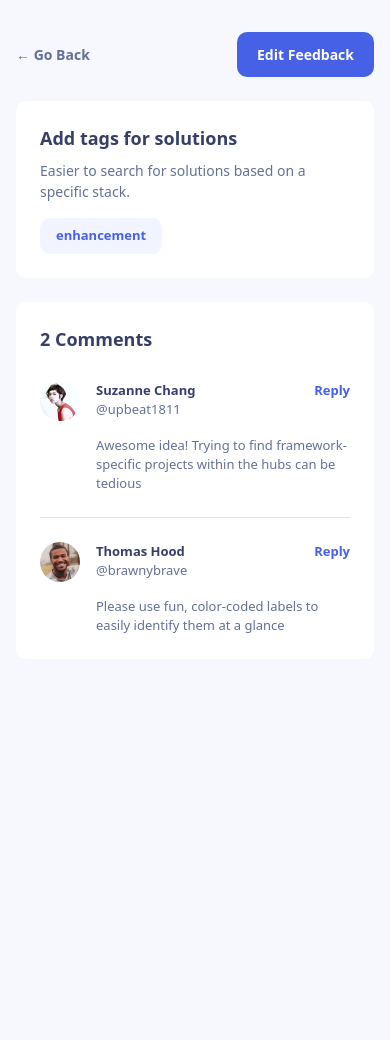
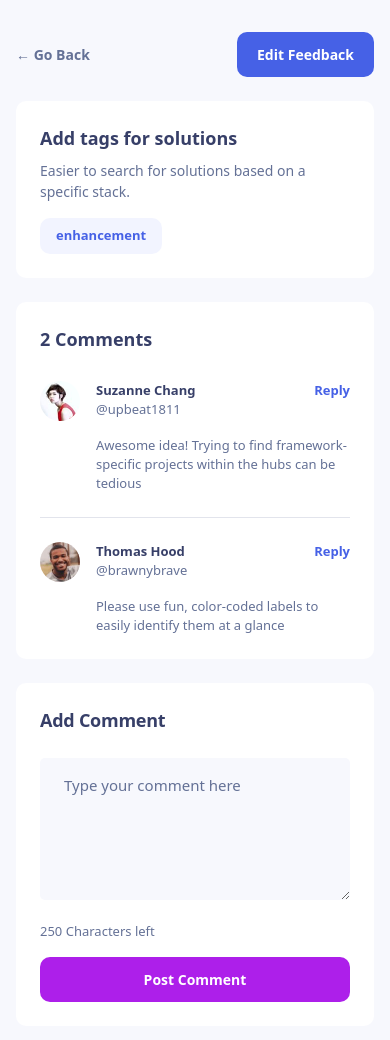
Before and after one commit to blordeus/product-feedback-app, a React (Vite) app: page /feedback/1 in a window 390 px wide. Shown: the top 1040 px of the page. Before the commit the page ends 844 px from the top, so only its background shows below. Built offline with nearby package versions, Linux system fonts and the light colour scheme.

Commit message:
feat: add comment form UI with live character count

```diff
--- /dev/null
+++ b/src/components/comments/AddCommentForm.jsx
@@ -0,0 +1,59 @@
+import { useState } from "react";
+
+const MAX_COMMENT_LENGTH = 250;
+
+export default function AddCommentForm() {
+  const [content, setContent] = useState("");
+
+  const charactersLeft = MAX_COMMENT_LENGTH - content.length;
+
+  function handleChange(event) {
+    const nextValue = event.target.value;
+
+    if (nextValue.length <= MAX_COMMENT_LENGTH) {
+      setContent(nextValue);
+    }
+  }
+
+  function handleSubmit(event) {
+    event.preventDefault();
+  }
+
+  return (
+    <section className="mt-6 rounded-[10px] bg-white p-6 sm:p-8">
+      <h2 className="text-[18px] font-bold tracking-[-0.25px] text-dark">
+        Add Comment
+      </h2>
+
+      <form onSubmit={handleSubmit} className="mt-6">
+        <label htmlFor="comment" className="sr-only">
+          Add your comment
+        </label>
+
+        <textarea
+          id="comment"
+          name="comment"
+          value={content}
+          onChange={handleChange}
+          placeholder="Type your comment here"
+          rows={5}
+          className="w-full rounded-[5px] bg-bg px-6 py-4 text-[15px] leading-[22px] text-dark outline-none placeholder:text-text focus:ring-2 focus:ring-secondary"
+        />
+
+        <div className="mt-4 flex flex-col gap-4 sm:flex-row sm:items-center sm:justify-between">
+          <p className="text-[13px] text-text sm:text-[15px]">
+            {charactersLeft} Characters left
+          </p>
+
+          <button
+            type="submit"
+            disabled={!content.trim()}
+            className="rounded-[10px] bg-primary px-6 py-3 text-[14px] font-bold text-white transition-opacity hover:opacity-90"
+          >
+            Post Comment
+          </button>
+        </div>
+      </form>
+    </section>
+  );
+}
--- a/src/index.css
+++ b/src/index.css
@@ -8,16 +8,34 @@
   --color-light: #f2f4ff;
   --color-text: #647196;
   --color-bg: #f7f8fd;
-  --color-white: #ffffff;
   --color-danger: #d73737;
   --color-accent: #62bcfa;
   --color-warning: #f49f85;
 
-  --radius-xl: 10px;
+  --font-sans: "Jost", system-ui, sans-serif;
+}
+
+html,
+body,
+#root {
+  min-height: 100%;
 }
 
 body {
-  background-color: var(--color-bg);
+  margin: 0;
+  background: var(--color-bg);
   color: var(--color-text);
-  font-family: system-ui, sans-serif;
+  font-family: var(--font-sans);
 }
+
+.sr-only {
+  position: absolute;
+  width: 1px;
+  height: 1px;
+  padding: 0;
+  margin: -1px;
+  overflow: hidden;
+  clip: rect(0, 0, 0, 0);
+  white-space: nowrap;
+  border: 0;
+}
--- a/src/pages/FeedbackDetail.jsx
+++ b/src/pages/FeedbackDetail.jsx
@@ -1,6 +1,7 @@
 import { useMemo } from "react";
-import { useParams, Link } from "react-router-dom";
+import { useParams, Link, useNavigate } from "react-router-dom";
 import CommentItem from "../components/comments/CommentItem";
+import AddCommentForm from "../components/comments/AddCommentForm";
 import data from "../data/data.json";
 
 function getCommentCount(comments = []) {
@@ -12,6 +13,7 @@ function getCommentCount(comments = []) {
 
 export default function FeedbackDetail() {
   const { id } = useParams();
+  const navigate = useNavigate();
 
   const feedback = data.productRequests.find(
     (item) => item.id === Number(id)
@@ -42,7 +44,10 @@ export default function FeedbackDetail() {
           ← Go Back
         </Link>
 
-        <button className="rounded-[10px] bg-secondary px-5 py-3 text-[14px] font-bold text-white">
+        <button
+          onClick={() => navigate(`/feedback/${id}/edit`)}
+          className="rounded-[10px] bg-secondary px-5 py-3 text-[14px] font-bold text-white"
+        >
           Edit Feedback
         </button>
       </div>
@@ -68,7 +73,7 @@ export default function FeedbackDetail() {
           <div className="mt-7 space-y-6">
             {feedback.comments.map((comment, index) => (
               <CommentItem
-                key={comment.id}
+                key={comment.id ?? `${comment.user.username}-${index}`}
                 comment={comment}
                 isLast={index === feedback.comments.length - 1}
               />
@@ -78,6 +83,8 @@ export default function FeedbackDetail() {
           <p className="mt-4 text-[15px] text-text">No comments yet.</p>
         )}
       </section>
+
+      <AddCommentForm />
     </main>
   );
 }
```
Also changed, not shown: src/components/comments/AddComment.jsx (deleted).
